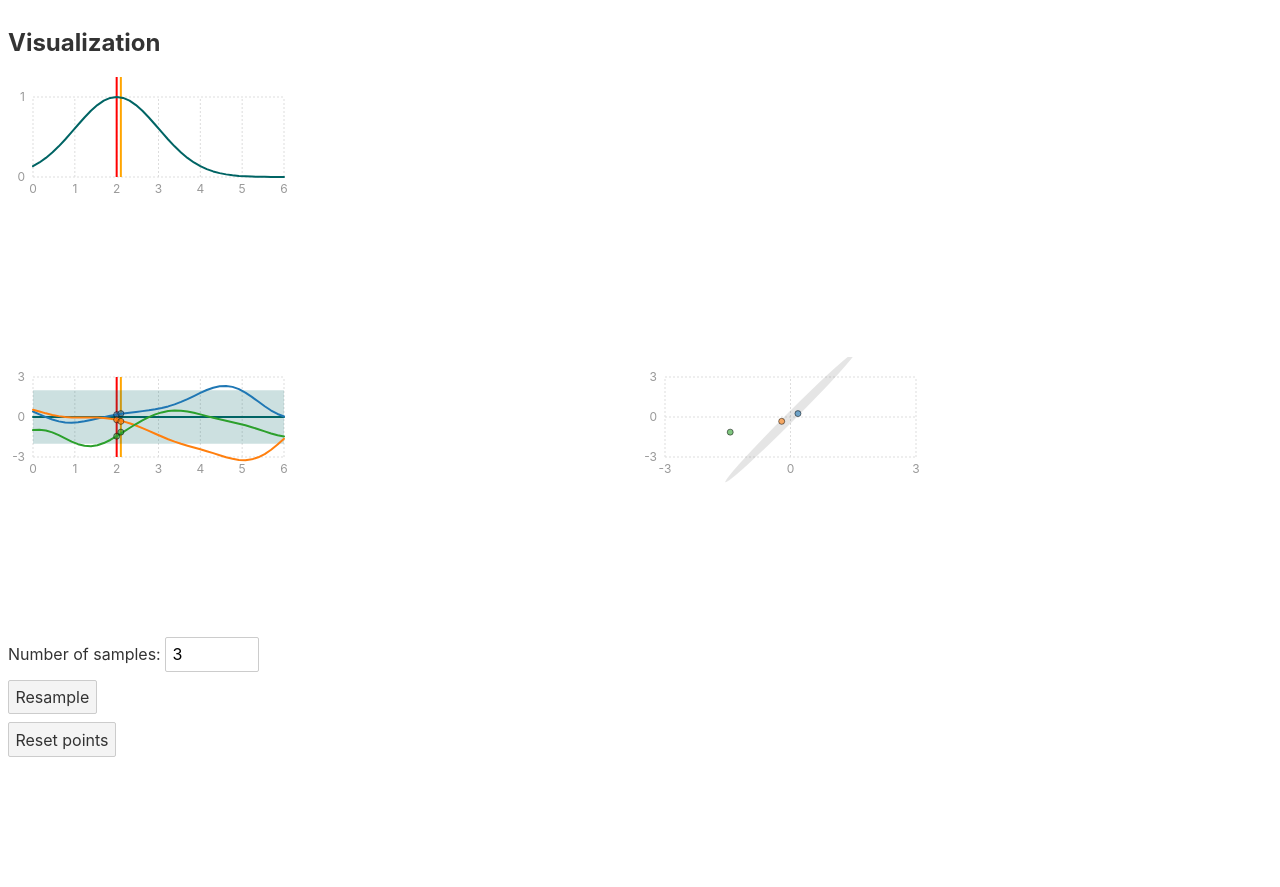
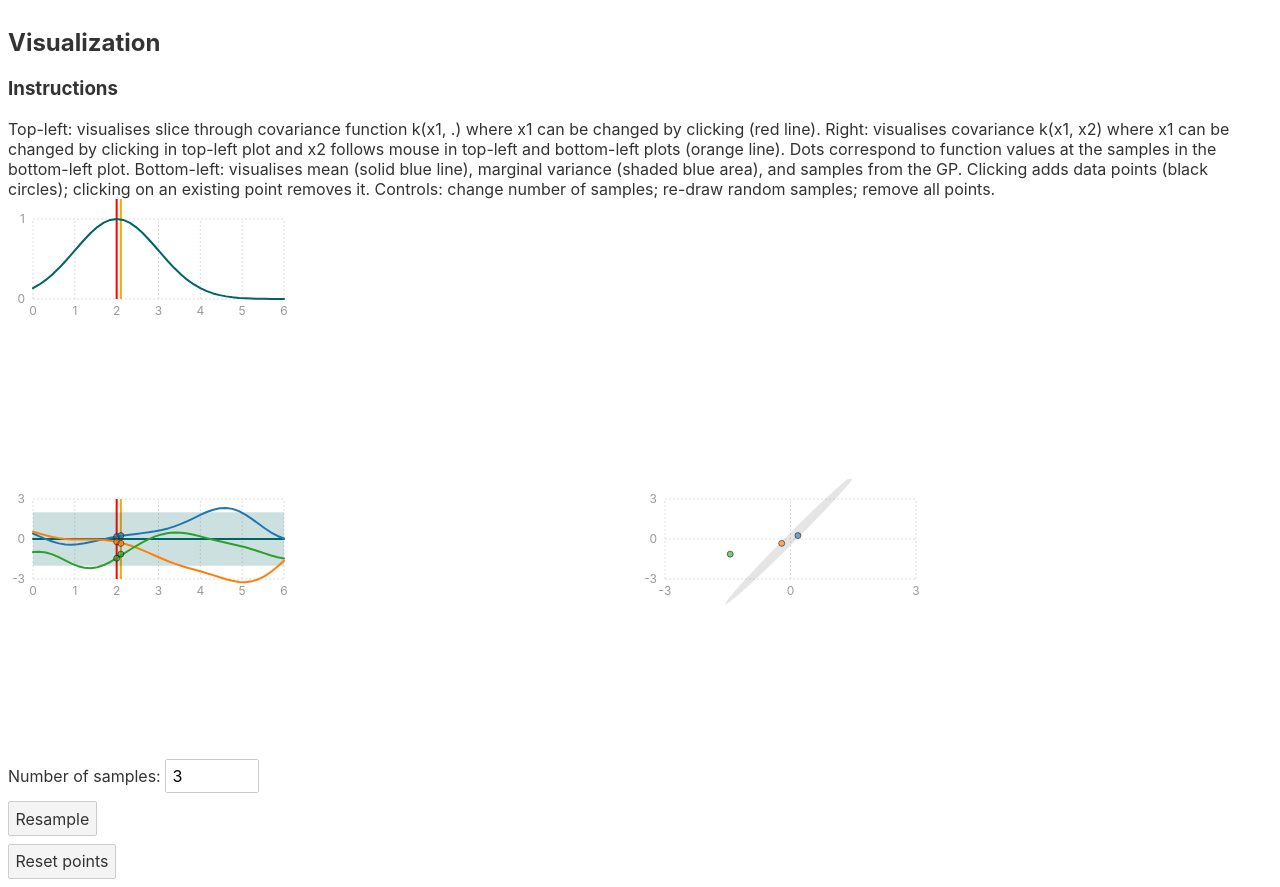
Before and after one commit to st--/interactive-gp-visualization, a Svelte app: page / in a window 1280 px wide. Before the commit the page ends 800 px from the top, so only its background shows below. Built offline with nearby package versions, Linux system fonts and the light colour scheme.

Commit message:
add instructions

```diff
--- a/src/App.svelte
+++ b/src/App.svelte
@@ -1,6 +1,7 @@
 <!--
 To dos:
 - proper spacing/(re)sizing of Covariance/Line/Kernel plots
+- axis & line labels
 - Covariance plot: square aspect ratio
 - Covariance plot: fix covariance ellipse
 - Kernel plot: automatic y-axis scaling?
@@ -70,6 +71,15 @@ Future thoughts:
 <div>
   <h2>Visualization</h2>
 
+  <div>
+    <h3>Instructions</h3>
+    Top-left: visualises slice through covariance function k(x1, .) where x1 can be changed by clicking (red line).
+    Right: visualises covariance k(x1, x2) where x1 can be changed by clicking in top-left plot and x2 follows mouse in top-left and bottom-left plots (orange line).
+    Dots correspond to function values at the samples in the bottom-left plot.
+    Bottom-left: visualises mean (solid blue line), marginal variance (shaded blue area), and samples from the GP. Clicking adds data points (black circles); clicking on an existing point removes it.
+    Controls: change number of samples; re-draw random samples; remove all points.
+  </div>
+
   <div style="display: grid;">
     <div class="chart" style="grid-row: 1; grid-column: 1;">
       <Kernelplot {xs} ys={k1s} />
```
